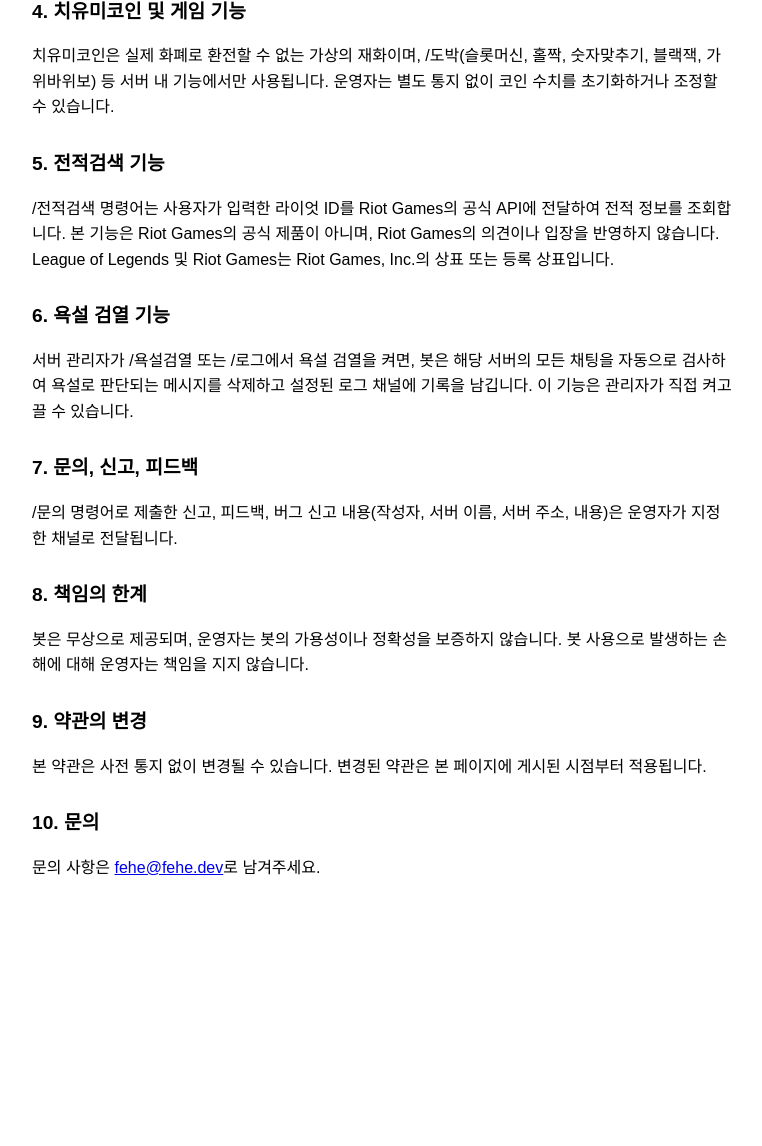
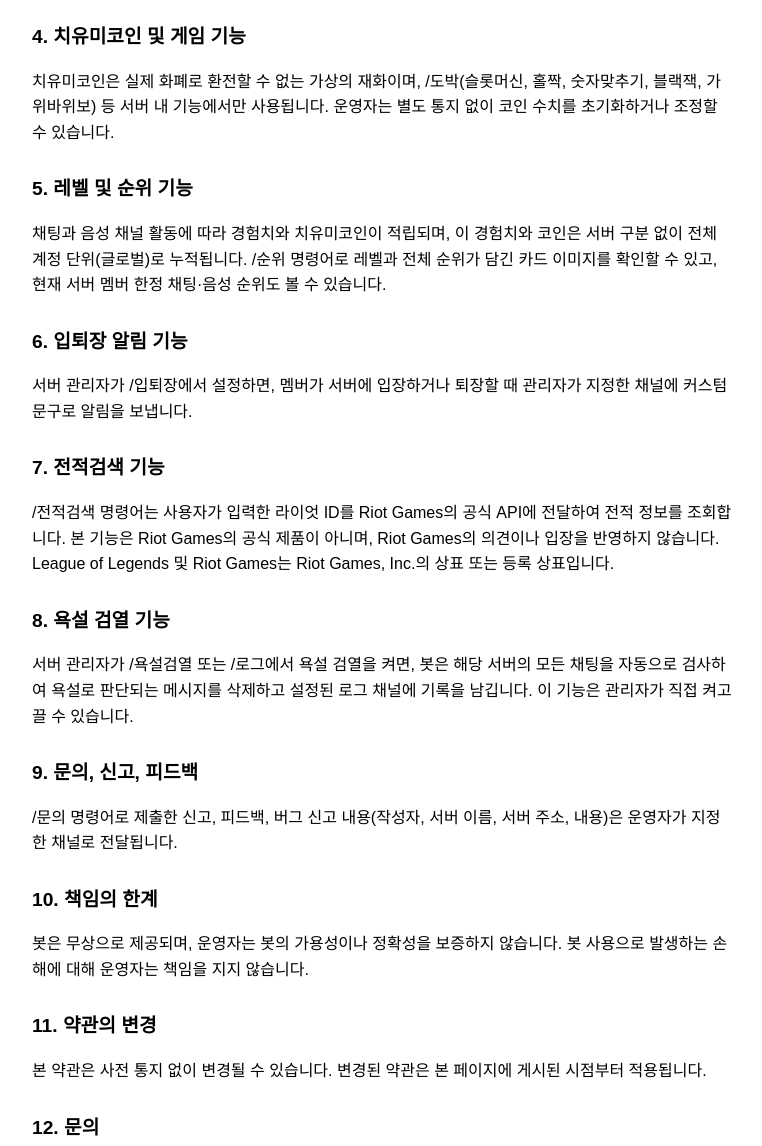
Before and after one commit to FeheDeveloperTeam/Chiyumi, a website: page docs/terms.html in a window 1280 px wide. Shown: the part 536-1682 px from the top of the page, without its empty margins (258-1020 px from the left). Before the commit the page ends 1456 px from the top, so only its background shows below. Drawn offline with Linux system fonts and the light colour scheme.

Commit message:
문서 최신화 (README, 약관, 개인정보처리방침)
레벨/순위, 입퇴장 알림, 도움말 등 최근 추가된 기능을 README와 이용약관/개인정보 처리방침에 반영

```diff
--- a/docs/terms.html
+++ b/docs/terms.html
@@ -14,7 +14,7 @@
 <p>최종 수정일: 2026-06-22</p>
 
 <h2>1. 서비스 소개</h2>
-<p>치유미(이하 "봇")는 디스코드 서버에서 인증, 치유미코인(가상 재화) 기반 게임(도박, 가위바위보), 리그 오브 레전드 전적검색, 욕설 검열, 공지, 문의/신고/피드백 등의 기능을 제공하는 디스코드 봇입니다.</p>
+<p>치유미(이하 "봇")는 디스코드 서버에서 인증, 치유미코인(가상 재화) 기반 게임(도박, 가위바위보), 채팅/음성 활동 기반 레벨·순위, 리그 오브 레전드 전적검색, 욕설 검열, 입퇴장 알림, 공지, 문의/신고/피드백 등의 기능을 제공하는 디스코드 봇입니다.</p>
 
 <h2>2. 이용 동의</h2>
 <p>봇의 명령어를 처음 사용하면 본 약관과 개인정보 처리방침에 대한 동의 안내가 표시됩니다. "동의하기" 버튼을 누르면 본 약관 및 개인정보 처리방침 전체에 동의한 것으로 간주되며, 이후 모든 기능을 이용할 수 있습니다.</p>
@@ -25,22 +25,28 @@
 <h2>4. 치유미코인 및 게임 기능</h2>
 <p>치유미코인은 실제 화폐로 환전할 수 없는 가상의 재화이며, /도박(슬롯머신, 홀짝, 숫자맞추기, 블랙잭, 가위바위보) 등 서버 내 기능에서만 사용됩니다. 운영자는 별도 통지 없이 코인 수치를 초기화하거나 조정할 수 있습니다.</p>
 
-<h2>5. 전적검색 기능</h2>
+<h2>5. 레벨 및 순위 기능</h2>
+<p>채팅과 음성 채널 활동에 따라 경험치와 치유미코인이 적립되며, 이 경험치와 코인은 서버 구분 없이 전체 계정 단위(글로벌)로 누적됩니다. /순위 명령어로 레벨과 전체 순위가 담긴 카드 이미지를 확인할 수 있고, 현재 서버 멤버 한정 채팅·음성 순위도 볼 수 있습니다.</p>
+
+<h2>6. 입퇴장 알림 기능</h2>
+<p>서버 관리자가 /입퇴장에서 설정하면, 멤버가 서버에 입장하거나 퇴장할 때 관리자가 지정한 채널에 커스텀 문구로 알림을 보냅니다.</p>
+
+<h2>7. 전적검색 기능</h2>
 <p>/전적검색 명령어는 사용자가 입력한 라이엇 ID를 Riot Games의 공식 API에 전달하여 전적 정보를 조회합니다. 본 기능은 Riot Games의 공식 제품이 아니며, Riot Games의 의견이나 입장을 반영하지 않습니다. League of Legends 및 Riot Games는 Riot Games, Inc.의 상표 또는 등록 상표입니다.</p>
 
-<h2>6. 욕설 검열 기능</h2>
+<h2>8. 욕설 검열 기능</h2>
 <p>서버 관리자가 /욕설검열 또는 /로그에서 욕설 검열을 켜면, 봇은 해당 서버의 모든 채팅을 자동으로 검사하여 욕설로 판단되는 메시지를 삭제하고 설정된 로그 채널에 기록을 남깁니다. 이 기능은 관리자가 직접 켜고 끌 수 있습니다.</p>
 
-<h2>7. 문의, 신고, 피드백</h2>
+<h2>9. 문의, 신고, 피드백</h2>
 <p>/문의 명령어로 제출한 신고, 피드백, 버그 신고 내용(작성자, 서버 이름, 서버 주소, 내용)은 운영자가 지정한 채널로 전달됩니다.</p>
 
-<h2>8. 책임의 한계</h2>
+<h2>10. 책임의 한계</h2>
 <p>봇은 무상으로 제공되며, 운영자는 봇의 가용성이나 정확성을 보증하지 않습니다. 봇 사용으로 발생하는 손해에 대해 운영자는 책임을 지지 않습니다.</p>
 
-<h2>9. 약관의 변경</h2>
+<h2>11. 약관의 변경</h2>
 <p>본 약관은 사전 통지 없이 변경될 수 있습니다. 변경된 약관은 본 페이지에 게시된 시점부터 적용됩니다.</p>
 
-<h2>10. 문의</h2>
+<h2>12. 문의</h2>
 <p>문의 사항은 <a href="mailto:fehe@fehe.dev">fehe@fehe.dev</a>로 남겨주세요.</p>
 </body>
 </html>
```
Also changed, not shown: docs/privacy.html (+6 -1 lines), README.md.
